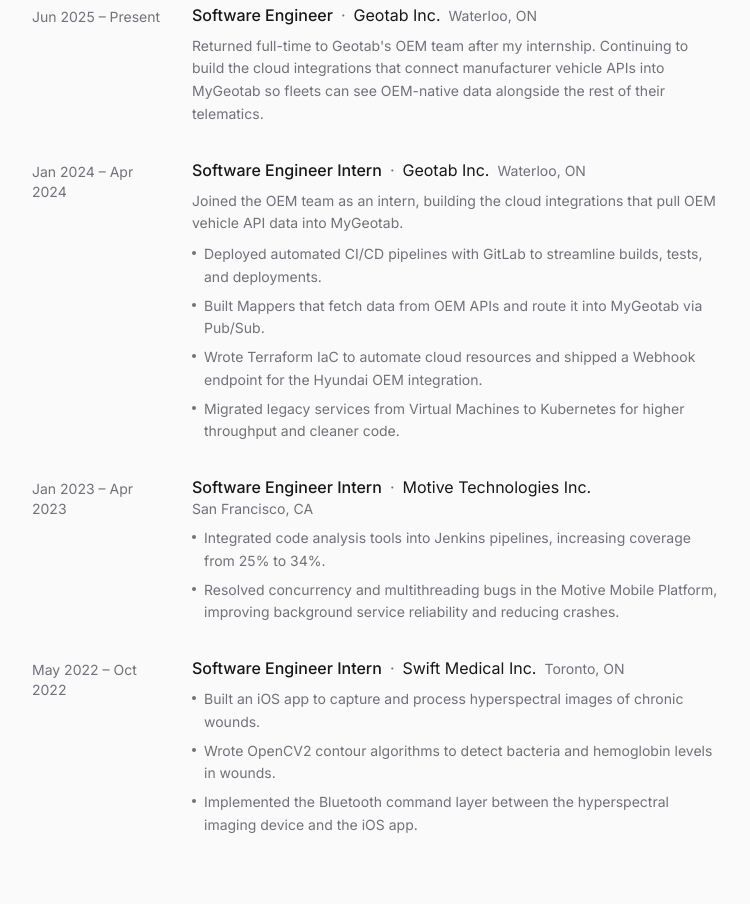
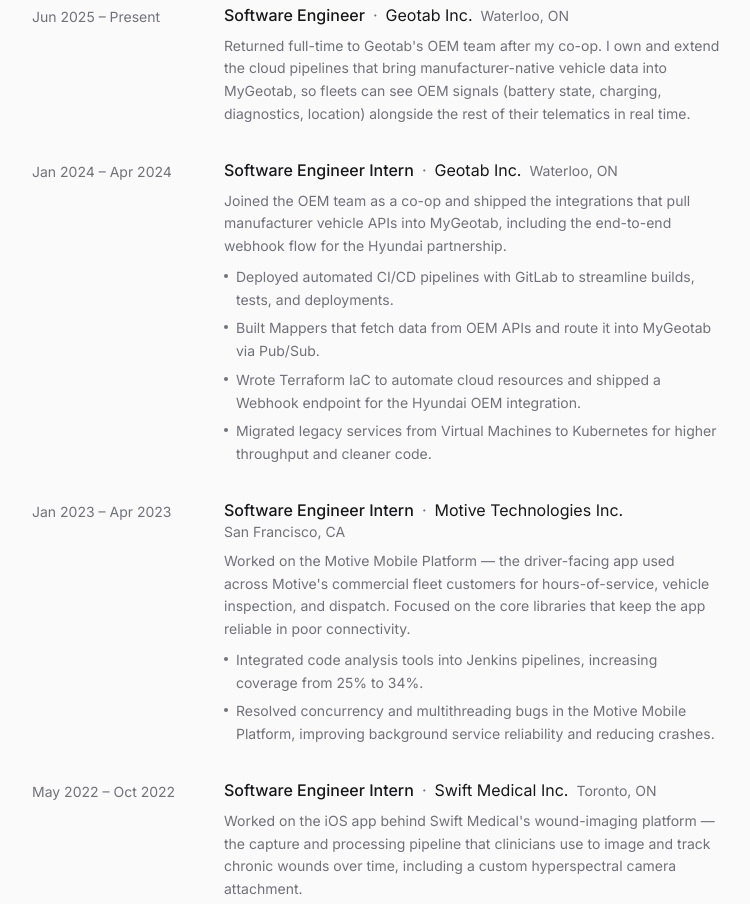
Before and after one commit to sherwinchiu/sherwin-website, an Astro site: page / in a window 1280 px wide. Shown: the part 928-1832 px from the top of the page, without its empty margins (264-1014 px from the left). Built offline with nearby package versions, Linux system fonts and the light colour scheme; Astro itself is replaced by a stand-in of ours.

Commit message:
Widen experience date column and add descriptions to all roles

```diff
--- a/src/data/portfolio.ts
+++ b/src/data/portfolio.ts
@@ -5,7 +5,7 @@ export const experience = [
     period: "Jun 2025 – Present",
     location: "Waterloo, ON",
     description:
-      "Returned full-time to Geotab's OEM team after my internship. Continuing to build the cloud integrations that connect manufacturer vehicle APIs into MyGeotab so fleets can see OEM-native data alongside the rest of their telematics.",
+      "Returned full-time to Geotab's OEM team after my co-op. I own and extend the cloud pipelines that bring manufacturer-native vehicle data into MyGeotab, so fleets can see OEM signals (battery state, charging, diagnostics, location) alongside the rest of their telematics in real time.",
     bullets: [],
   },
   {
@@ -14,7 +14,7 @@ export const experience = [
     period: "Jan 2024 – Apr 2024",
     location: "Waterloo, ON",
     description:
-      "Joined the OEM team as an intern, building the cloud integrations that pull OEM vehicle API data into MyGeotab.",
+      "Joined the OEM team as a co-op and shipped the integrations that pull manufacturer vehicle APIs into MyGeotab, including the end-to-end webhook flow for the Hyundai partnership.",
     bullets: [
       "Deployed automated CI/CD pipelines with GitLab to streamline builds, tests, and deployments.",
       "Built Mappers that fetch data from OEM APIs and route it into MyGeotab via Pub/Sub.",
@@ -27,6 +27,8 @@ export const experience = [
     role: "Software Engineer Intern",
     period: "Jan 2023 – Apr 2023",
     location: "San Francisco, CA",
+    description:
+      "Worked on the Motive Mobile Platform — the driver-facing app used across Motive's commercial fleet customers for hours-of-service, vehicle inspection, and dispatch. Focused on the core libraries that keep the app reliable in poor connectivity.",
     bullets: [
       "Integrated code analysis tools into Jenkins pipelines, increasing coverage from 25% to 34%.",
       "Resolved concurrency and multithreading bugs in the Motive Mobile Platform, improving background service reliability and reducing crashes.",
@@ -37,6 +39,8 @@ export const experience = [
     role: "Software Engineer Intern",
     period: "May 2022 – Oct 2022",
     location: "Toronto, ON",
+    description:
+      "Worked on the iOS app behind Swift Medical's wound-imaging platform — the capture and processing pipeline that clinicians use to image and track chronic wounds over time, including a custom hyperspectral camera attachment.",
     bullets: [
       "Built an iOS app to capture and process hyperspectral images of chronic wounds.",
       "Wrote OpenCV2 contour algorithms to detect bacteria and hemoglobin levels in wounds.",
--- a/src/pages/index.astro
+++ b/src/pages/index.astro
@@ -105,8 +105,8 @@ const resumeHref = `${base}/Sherwin_Chiu_Resume.pdf`;
         <ol class="flex flex-col gap-8">
           {
             experience.map((job) => (
-              <li class="grid sm:grid-cols-[8.5rem_1fr] gap-2 sm:gap-6">
-                <div class="text-sm text-[var(--muted)] sm:pt-1">
+              <li class="grid sm:grid-cols-[10.5rem_1fr] gap-2 sm:gap-6">
+                <div class="text-sm text-[var(--muted)] sm:pt-1 whitespace-nowrap">
                   {job.period}
                 </div>
                 <div>
@@ -150,7 +150,7 @@ const resumeHref = `${base}/Sherwin_Chiu_Resume.pdf`;
         <div class="flex flex-col gap-5">
           {
             Object.entries(skills).map(([category, items]) => (
-              <div class="grid sm:grid-cols-[8.5rem_1fr] gap-1 sm:gap-6">
+              <div class="grid sm:grid-cols-[10.5rem_1fr] gap-1 sm:gap-6">
                 <div class="text-sm text-[var(--muted)] sm:pt-1.5">
                   {category}
                 </div>
```
